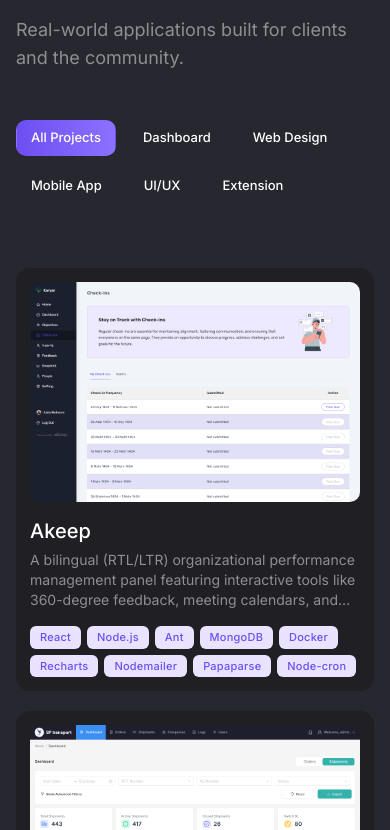
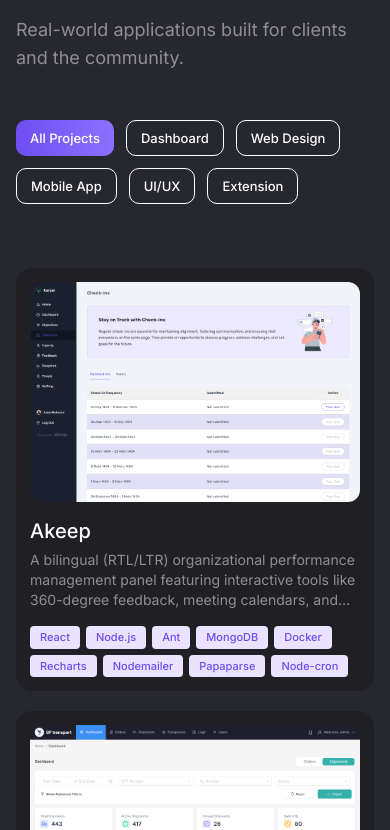
Before and after one commit to Alaleh-Mohseni/portfolio, a React (Vite) app: page / in a window 390 px wide. Shown: the part 4236-5066 px from the top of the page. Built offline with nearby package versions, Linux system fonts and the light colour scheme.

Commit message:
Refactor project component and styles

```diff
--- a/src/pages/Home/Projects/Projects.css
+++ b/src/pages/Home/Projects/Projects.css
@@ -1,125 +1,3 @@
-.filter-button {
-  height: 40px;
-  min-width: 120px;
-  padding: 0 20px;
-  font-size: 14px;
-  font-weight: 500;
-  border-radius: 10px;
-  border: 1.5px solid transparent;
-  background-color: transparent;
-  color: var(--foreground);
-  cursor: pointer;
-  transition: all 0.25s ease;
-}
-
-.filter-button:hover {
-  border-color: var(--accent);
-  color: var(--accent);
-}
-
-.filter-button.active {
-  background: var(--accent-gradient);
-  color: #ffffff;
-  border-color: transparent;
-}
-
-.project-card {
-  border-radius: 14px;
-  padding: 16px;
-  display: flex;
-  flex-direction: column;
-  gap: 16px;
-  transition:
-    transform 0.3s ease,
-    box-shadow 0.3s ease;
-  background-color: var(--background);
-}
-
-.project-card:hover {
-  transform: translateY(-4px);
-  box-shadow: 0 8px 28px rgba(0, 0, 0, 0.12);
-}
-
-.project-image-wrapper {
-  width: 100%;
-  height: 200px;
-  border-radius: 10px;
-  overflow: hidden;
-  cursor: pointer;
-  position: relative;
-  box-shadow: var(--img-box-shadow);
-}
-
-.project-image {
-  width: 100%;
-  height: 100%;
-  object-fit: cover;
-  object-position: top;
-  transition: transform 0.35s ease;
-}
-
-.project-image-overlay {
-  position: absolute;
-  inset: 0;
-  background: rgba(110, 78, 242, 0.15);
-  display: flex;
-  align-items: center;
-  justify-content: center;
-  opacity: 0;
-  transition: opacity 0.3s ease;
-}
-
-.preview-hint {
-  color: #fff;
-  font-size: 13px;
-  font-weight: 500;
-  background: rgba(0, 0, 0, 0.45);
-  padding: 6px 14px;
-  border-radius: 20px;
-  backdrop-filter: blur(4px);
-}
-
-.project-image-wrapper:hover .project-image {
-  transform: scale(1.06);
-}
-
-.project-image-wrapper:hover .project-image-overlay {
-  opacity: 1;
-}
-
-.project-info {
-  display: flex;
-  flex-direction: column;
-  flex: 1;
-}
-
-.tech-badge {
-  display: inline-flex;
-  align-items: center;
-  padding: 3px 10px;
-  border-radius: 6px;
-  font-size: 11px;
-  font-weight: 500;
-  letter-spacing: 0.02em;
-  background-color: var(--tag-bg);
-  color: var(--accent);
-  border: var(--tag-border);
-}
-
-.preview-modal {
-  position: fixed;
-  inset: 0;
-  background: rgba(0, 0, 0, 0.6);
-  display: flex;
-  align-items: center;
-  justify-content: center;
-  z-index: 9999;
-  padding: 40px;
-  animation: fadeIn 0.25s ease;
-  cursor: pointer;
-  backdrop-filter: blur(4px);
-}
-
 @keyframes fadeIn {
   from {
     opacity: 0;
@@ -127,13 +5,6 @@
   to {
     opacity: 1;
   }
-}
-
-.preview-content {
-  position: relative;
-  max-width: 90vw;
-  max-height: 90vh;
-  animation: zoomIn 0.25s ease;
 }
 
 @keyframes zoomIn {
@@ -147,74 +18,10 @@
   }
 }
 
-.close-button {
-  position: fixed;
-  top: 20px;
-  right: 20px;
-  width: 36px;
-  height: 36px;
-  background: rgba(255, 255, 255, 0.15);
-  backdrop-filter: blur(6px);
-  border: 1px solid rgba(255, 255, 255, 0.2);
-  border-radius: 50%;
-  color: white;
-  font-size: 16px;
-  cursor: pointer;
-  transition: all 0.25s ease;
-  display: flex;
-  align-items: center;
-  justify-content: center;
-  z-index: 10000;
+.animate-fadeIn {
+  animation: fadeIn 0.25s ease;
 }
 
-.close-button:hover {
-  transform: rotate(90deg);
-  background: rgba(255, 255, 255, 0.25);
+.animate-zoomIn {
+  animation: zoomIn 0.25s ease;
 }
-
-.preview-image {
-  width: 100%;
-  height: 100%;
-  max-width: 90vw;
-  max-height: 90vh;
-  object-fit: contain;
-  border-radius: 1px;
-  box-shadow: 0 24px 64px rgba(0, 0, 0, 0.6);
-}
-
-@media (max-width: 768px) {
-  .project-image-wrapper {
-    height: 220px;
-  }
-
-  .project-card {
-    padding: 14px;
-    gap: 14px;
-  }
-
-  .filter-button {
-    min-width: auto;
-    padding: 0 14px;
-    font-size: 13px;
-    height: 36px;
-  }
-
-  .preview-modal {
-    padding: 16px;
-  }
-
-  .preview-content {
-    max-width: 95vw;
-    max-height: 95vh;
-  }
-
-  .close-button {
-    top: 12px;
-    right: 12px;
-  }
-
-  .preview-image {
-    max-width: 95vw;
-    max-height: 95vh;
-  }
-}
--- a/src/pages/Home/Projects/Projects.jsx
+++ b/src/pages/Home/Projects/Projects.jsx
@@ -39,7 +39,13 @@
             <button
               key={category.key}
               onClick={() => setActiveCategory(category.key)}
-              className={`filter-button ${activeCategory === category.key ? 'active' : ''}`}
+              className={`h-10 min-w-[120px] md:min-w-[120px] px-5 md:px-5 text-sm md:text-sm font-medium rounded-[10px] bg-transparent cursor-pointer transition-all duration-[250ms] ease-in-out
+                ${
+                  activeCategory === category.key
+                    ? 'bg-[image:var(--accent-gradient)] text-white border-transparent'
+                    : 'text-[var(--foreground)] border border-[var(--foreground)] hover:border-[var(--accent)] hover:text-[var(--accent)]'
+                }
+                max-md:min-w-auto max-md:px-3.5 max-md:text-[13px] max-md:h-9`}
             >
               {category.label}
             </button>
@@ -49,26 +55,29 @@
         {/* Projects Grid */}
         <div className="grid grid-cols-1 md:grid-cols-2 xl:grid-cols-3 gap-5">
           {filteredProjects.map((project) => (
-            <div key={project.id} className="project-card">
+            <div
+              key={project.id}
+              className="p-4 flex flex-col gap-4 rounded-2xl bg-[var(--background)] transition-all duration-300 ease-in-out hover:-translate-y-1 hover:shadow-[0_8px_28px_rgba(0,0,0,0.12)] max-md:p-3.5 max-md:gap-3.5"
+            >
               {/* Project Image */}
               <div
-                className="project-image-wrapper"
+                className="group w-full h-[200px] overflow-hidden cursor-pointer relative rounded-xl shadow-[var(--img-box-shadow)] max-md:h-[220px]"
                 onClick={() => setPreviewImage(project.image)}
               >
                 <img
                   src={project.image}
                   alt={project.title}
-                  className="project-image"
+                  className="w-full h-full object-cover object-top transition-transform duration-[350ms] ease-in-out group-hover:scale-[1.06]"
                 />
-                <div className="project-image-overlay">
-                  <span className="preview-hint">
+                <div className="absolute inset-0 bg-[rgba(110,78,242,0.15)] flex items-center justify-center opacity-0 transition-opacity duration-300 group-hover:opacity-100">
+                  <span className="text-white text-[13px] font-medium bg-[rgba(0,0,0,0.45)] px-3.5 py-1.5 rounded-[20px] backdrop-blur-[4px]">
                     {language === 'fa' ? 'مشاهده تصویر' : 'Click to preview'}
                   </span>
                 </div>
               </div>
 
               {/* Project Info */}
-              <div className="project-info">
+              <div className="flex flex-col flex-1">
                 <div className="flex items-center justify-between mb-1">
                   <h4>{project.title}</h4>
                   {project.link && project.link !== '#' && (
@@ -98,7 +107,10 @@
                 {/* Technologies */}
                 <div className="flex flex-wrap gap-1.5">
                   {project.technologies.map((tech, index) => (
-                    <span key={index} className="tech-badge">
+                    <span
+                      key={index}
+                      className="flex justify-center items-center px-2.5 py-[3px] rounded text-[11px] font-medium bg-[var(--tag-bg)] text-[var(--accent)] border-[var(--tag-border)]"
+                    >
                       {tech}
                     </span>
                   ))}
@@ -111,15 +123,25 @@
 
       {/* Image Preview Modal */}
       {previewImage && (
-        <div className="preview-modal" onClick={() => setPreviewImage(null)}>
+        <div
+          className="fixed inset-0 bg-[rgba(0,0,0,0.6)] flex items-center justify-center z-[9999] p-10 animate-fadeIn cursor-pointer backdrop-blur-[4px] max-md:p-4"
+          onClick={() => setPreviewImage(null)}
+        >
           <button
-            className="close-button"
+            className="fixed top-5 right-5 w-9 h-9 bg-[rgba(255,255,255,0.15)] backdrop-blur-[6px] border border-[rgba(255,255,255,0.2)] rounded-full text-white text-base cursor-pointer transition-all duration-[250ms] ease-in-out flex items-center justify-center z-[10000] hover:rotate-90 hover:bg-[rgba(255,255,255,0.25)] max-md:top-3 max-md:right-3"
             onClick={() => setPreviewImage(null)}
           >
             <GrClose />
           </button>
-          <div className="preview-content" onClick={(e) => e.stopPropagation()}>
-            <img src={previewImage} alt="Preview" className="preview-image" />
+          <div
+            className="relative max-w-[90vw] max-h-[90vh] animate-zoomIn max-md:max-w-[95vw] max-md:max-h-[95vh]"
+            onClick={(e) => e.stopPropagation()}
+          >
+            <img
+              src={previewImage}
+              alt="Preview"
+              className="w-full h-full max-w-[90vw] max-h-[90vh] object-contain rounded-[1px] shadow-[0_24px_64px_rgba(0,0,0,0.6)] max-md:max-w-[95vw] max-md:max-h-[95vh]"
+            />
           </div>
         </div>
       )}
```
